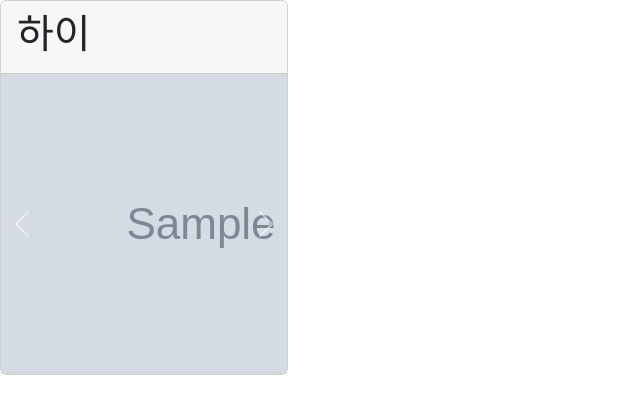
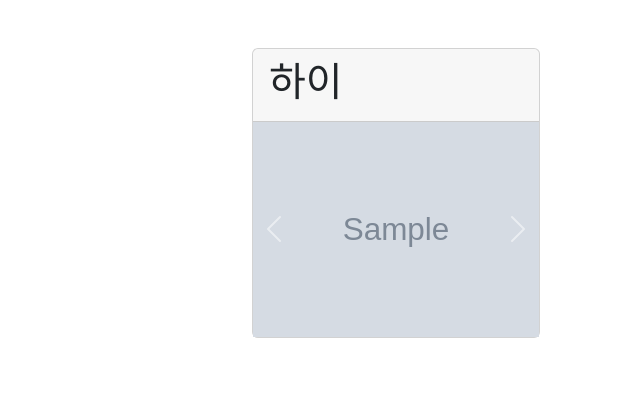
Before and after one commit to DongjaeKam/travel-master, a Django app: page /articles/1/detail/ in a window 1280 px wide. Shown: the top 414 px of the page, without its empty margins (0-640 px from the left). Run offline with Django 3.2, Linux system fonts and the light colour scheme; tables that the repository leaves empty hold one stand-in row (values such as "Sample post"); grey boxes marked "Sample" are stand-in pictures; some libraries are stand-ins or nearby versions.

Commit message:
css_update

```diff
--- a/articles/templates/articles/detail.html
+++ b/articles/templates/articles/detail.html
@@ -8,11 +8,11 @@
       </span>
     </div>
     <div id="carouselExampleControls" class="carousel slide" data-ride="carousel">
-      <div class="carousel-inner ">
+      <div class="carousel-inner bg-dark" style="">
         {% for photo in review.photo_set.all %}
 
           <div class="carousel-item {% if forloop.counter == 1 %} active {% endif %}">
-            <img src="{{ photo.image.url }}" alt="">
+            <img src="{{ photo.image.url }}" alt="" style="width:100%">
           </div>
         {% endfor %}
         </div>
--- a/templates/base.html
+++ b/templates/base.html
@@ -15,8 +15,10 @@
 
 </head>
 <body>
+  <div class="container mt-5" style="width:50rem">
   {% block content %}
   {% endblock content %}
+  </div>
 
   {% block script %}
   {% endblock script %}
```
Also changed, not shown: 1 other file.
